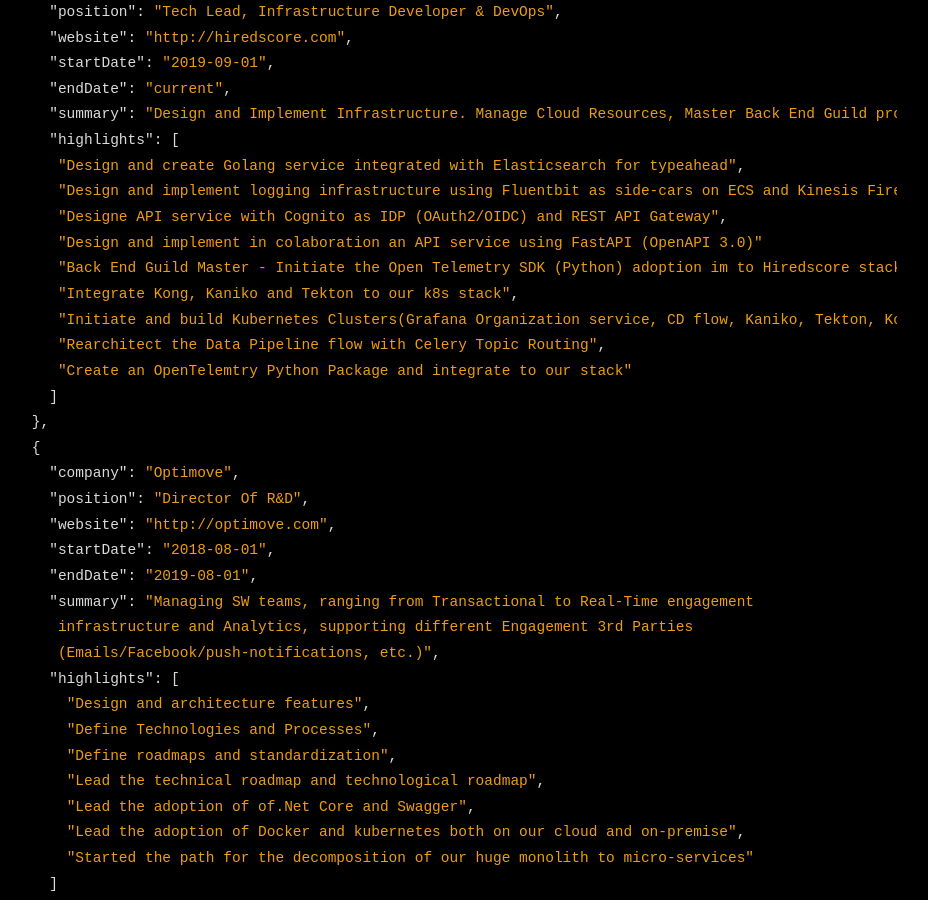
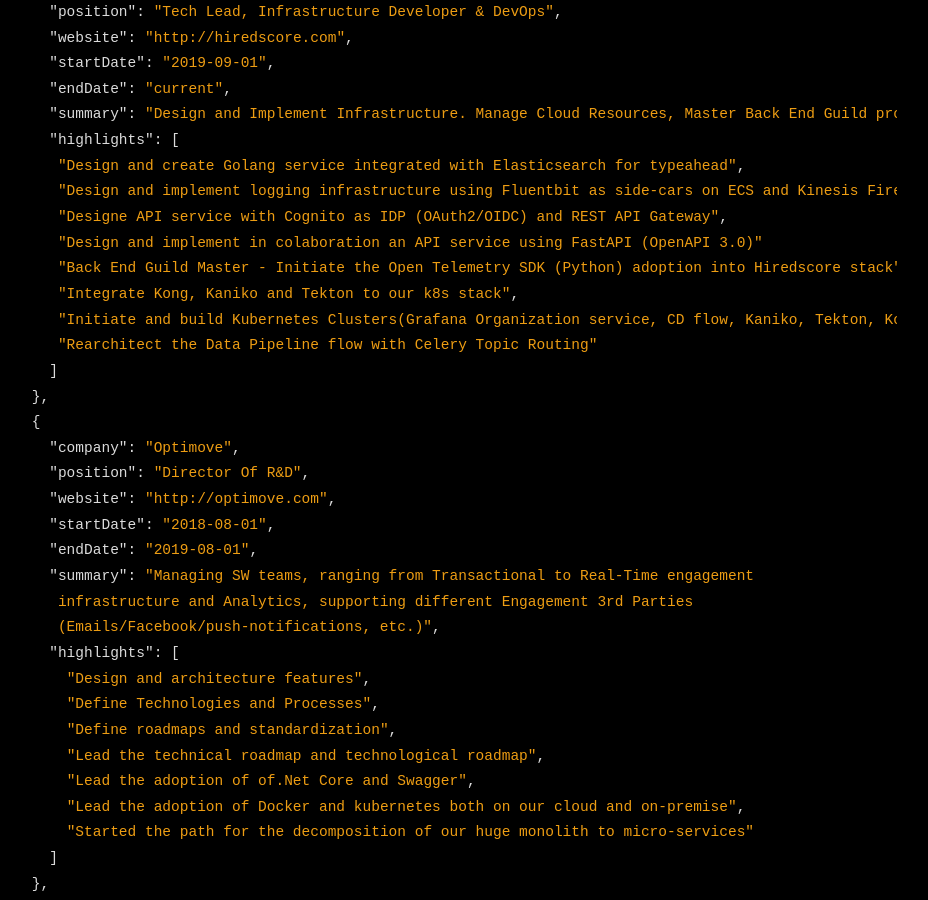
Before and after one commit to yossicohn/yossicohn.github.io, a Jekyll site: the page built from _posts/2019-11-18-my-cv.markdown, in a window 1280 px wide and 900 px high, scrolled down 1006 px. Shown: the whole window, without its empty margins (193-1121 px from the left). Built offline with Jekyll 4.4.1, drawn with Linux system fonts in a browser that asks for light colours.

Commit message:
Update 2019-11-18-my-cv.markdown

```diff
--- a/_posts/2019-11-18-my-cv.markdown
+++ b/_posts/2019-11-18-my-cv.markdown
@@ -57,11 +57,10 @@
        "Design and implement logging infrastructure using Fluentbit as side-cars on ECS and Kinesis Firehose and Managed ELK",
        "Designe API service with Cognito as IDP (OAuth2/OIDC) and REST API Gateway",
        "Design and implement in colaboration an API service using FastAPI (OpenAPI 3.0)"
-       "Back End Guild Master - Initiate the Open Telemetry SDK (Python) adoption im to Hiredscore stack",
+       "Back End Guild Master - Initiate the Open Telemetry SDK (Python) adoption into Hiredscore stack",
        "Integrate Kong, Kaniko and Tekton to our k8s stack",
        "Initiate and build Kubernetes Clusters(Grafana Organization service, CD flow, Kaniko, Tekton, Kong Ingress Controller)",
-       "Rearchitect the Data Pipeline flow with Celery Topic Routing",
-       "Create an OpenTelemtry Python Package and integrate to our stack"
+       "Rearchitect the Data Pipeline flow with Celery Topic Routing"
       ]
     },
     {
```
